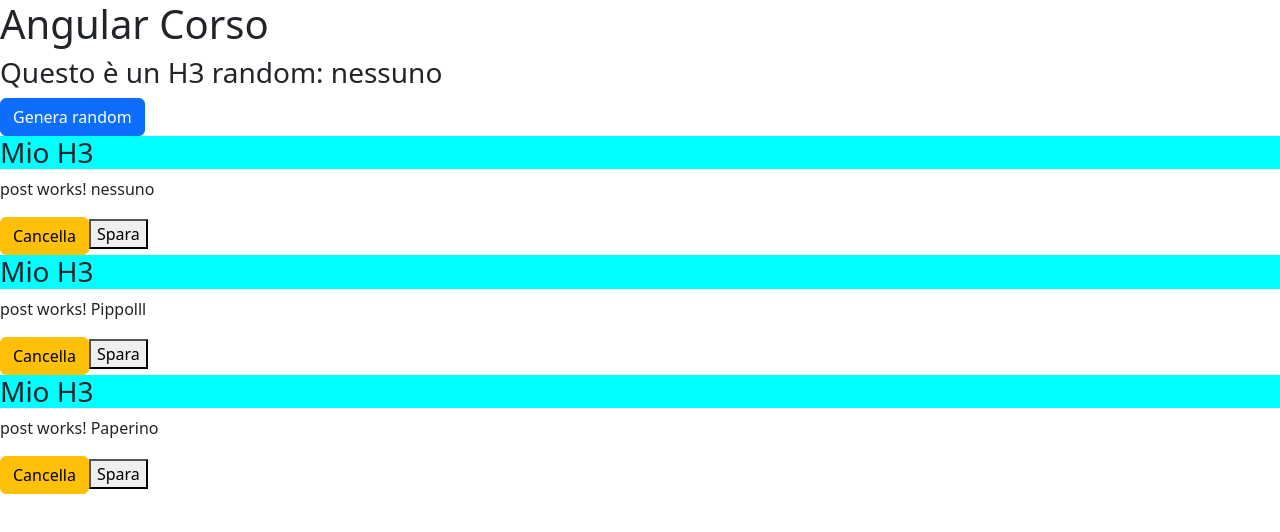
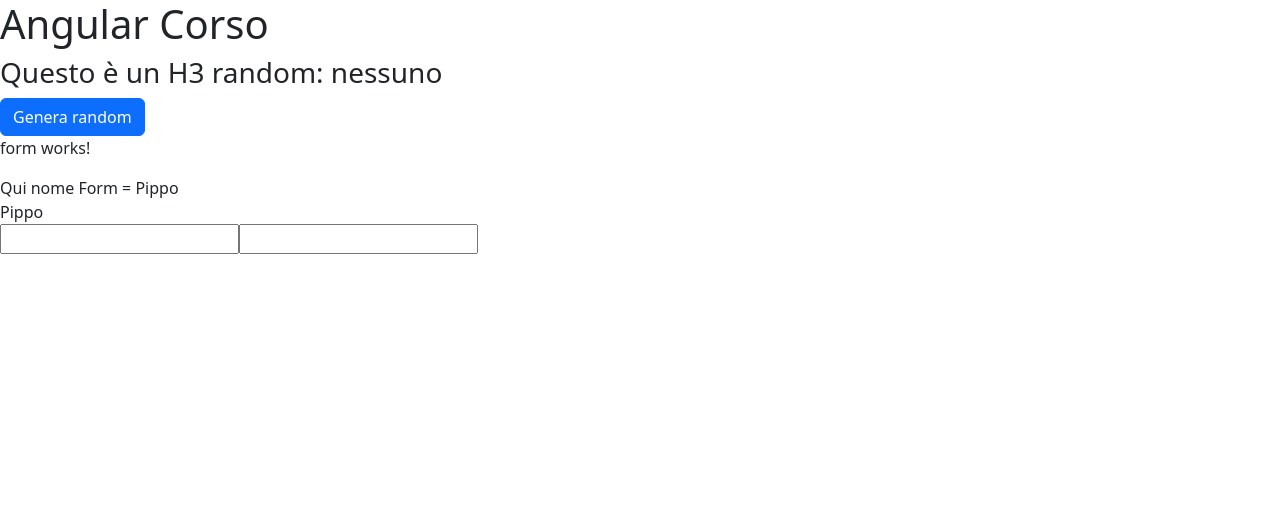
Before and after one commit to ironmanromeo/angular-corso, an Angular app: page / in a window 1280 px wide. Shown: the top 532 px of the page. Built offline with nearby package versions, Linux system fonts and the light colour scheme.

Commit message:
fix:adding form

```diff
--- a/src/app/app.component.html
+++ b/src/app/app.component.html
@@ -7,3 +7,5 @@
 <app-post (generaEvento)="onRicevitEvento($event, 'Pippo')" [ti]="nomeRandom"></app-post>
 <app-post (generaEvento)="onRicevitEvento($event)" [ti]="'Pippo'+'lll'"></app-post>
 <app-post (generaEvento)="onRicevitEvento($event)" ti="Paperino"></app-post>
+
+<app-form></app-form>
--- a/src/app/app.module.ts
+++ b/src/app/app.module.ts
@@ -10,12 +10,14 @@ import { PostsComponent } from './posts/posts.component'
 import './training_javascript'
 import './training_typescript';
 import { PostComponent } from './post/post.component';
+import { FormComponent } from './form/form.component';
 
 @NgModule({
   declarations: [
     AppComponent,
     PostsComponent,
     PostComponent,
+    FormComponent,
   ],
   imports: [
     BrowserModule,
--- /dev/null
+++ b/src/app/form/form.component.html
@@ -0,0 +1,6 @@
+<p>form works!</p>
+
+<div>Qui nome Form = {{nome}}</div>
+<div [innerText]="nome"></div>
+<input type="text"(input)="onInput($event)">
+<input type="text"(input)="onInput($event)">
--- /dev/null
+++ b/src/app/form/form.component.ts
@@ -0,0 +1,21 @@
+import { Component, OnInit, Input, Output, EventEmitter} from '@angular/core';
+
+@Component({
+  selector: 'app-form',
+  templateUrl: './form.component.html',
+  styleUrls: ['./form.component.css']
+})
+export class FormComponent {
+
+  nome="Pippo"
+
+  onInput(e:Event){
+    const el = <HTMLInputElement> e.target
+    this.nome= el.value
+
+  }
+
+  constructor() { }
+
+
+}
--- a/src/app/post/post.component.html
+++ b/src/app/post/post.component.html
@@ -1,4 +1,4 @@
-<h3>Mio H3</h3>
+<!-- <h3>Mio H3</h3>
 
 <p>post works! {{ titolo }}</p>
 
@@ -13,4 +13,4 @@
 title="MioBotton"
 (click)="onSpara($event)">
 Spara
-</button>
+</button> -->
```
Also changed, not shown: src/app/form/form.component.css (added), 1 other file (tests, documents, lock files or other folders).
